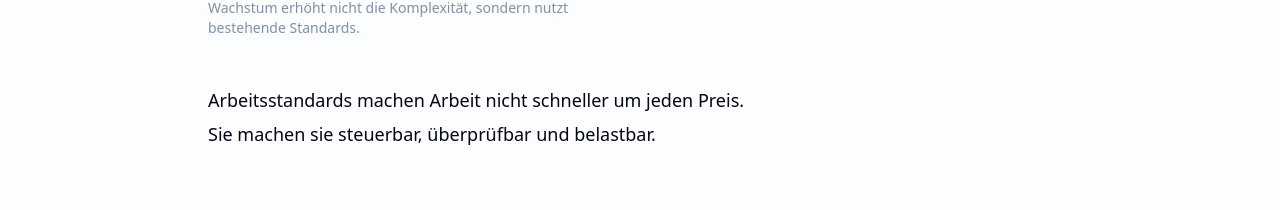
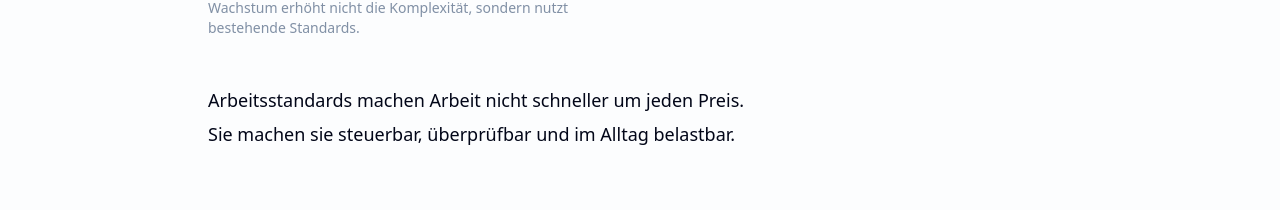
Before and after one commit to berndgalter-lab/struktora, a Next.js app: page / in a window 1280 px wide. Shown: the part 10240-10450 px from the top of the page. Built offline with nearby package versions, Linux system fonts and the light colour scheme.

Commit message:
fixes management

```diff
--- a/src/components/marketing/management-benefits.tsx
+++ b/src/components/marketing/management-benefits.tsx
@@ -97,7 +97,7 @@ export const ManagementBenefits = () => {
             Arbeitsstandards machen Arbeit nicht schneller um jeden Preis.
           </p>
           <p className="mt-1 text-base font-medium text-foreground md:text-lg">
-            Sie machen sie steuerbar, überprüfbar und belastbar.
+            Sie machen sie steuerbar, überprüfbar und im Alltag belastbar.
           </p>
         </div>
       </div>
```
